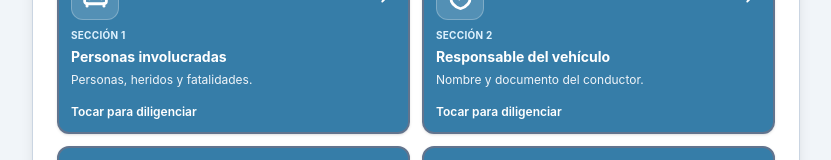
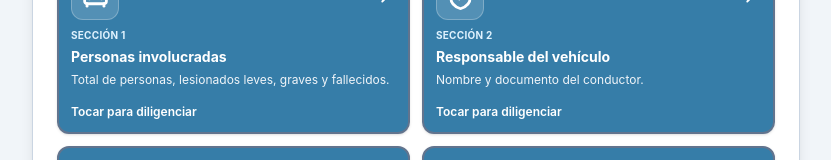
Before and after one commit to YulianoB/DATA-CEA, a Next.js app: page /instructor/practica/siniestros in a window 1280 px wide. Shown: the part 380-540 px from the top of the page, without its empty margins (224-1055 px from the left). Built offline with nearby package versions, Linux system fonts and the light colour scheme; sample sign-in values are in the browser's storage.

Commit message:
Aclarar variables de personas, heridos y fatalidades en siniestros según manual PI PESV

```diff
--- a/app/instructor/practica/siniestros/page.js
+++ b/app/instructor/practica/siniestros/page.js
@@ -814,17 +814,19 @@ export default function SiniestrosPage() {
               )}
           </div>
           <div className="mb-5 grid grid-cols-2 items-stretch gap-3">
-            <TarjetaSeccionSiniestro numero={1} titulo="Personas involucradas" descripcion="Personas, heridos y fatalidades." completada={seccionCompleta(1)} onClick={() => abrirSeccion(1)} />
+            <TarjetaSeccionSiniestro numero={1} titulo="Personas involucradas" descripcion="Total de personas, lesionados leves, graves y fallecidos." completada={seccionCompleta(1)} onClick={() => abrirSeccion(1)} />
             <TarjetaSeccionSiniestro numero={2} titulo="Responsable del vehículo" descripcion="Nombre y documento del conductor." completada={seccionCompleta(2)} onClick={() => abrirSeccion(2)} />
             <TarjetaSeccionSiniestro numero={3} titulo="Descripción del siniestro" descripcion="Relato de los hechos ocurridos." completada={seccionCompleta(3)} onClick={() => abrirSeccion(3)} />
             <TarjetaSeccionSiniestro numero={4} titulo="Revisión del registro" descripcion="Verifique los datos antes de guardar." completada={seccionCompleta(4)} onClick={() => abrirSeccion(4)} />
           </div>
           <AccionesModuloPractica onGuardar={registrarSiniestro} puedeGuardar={puedeGuardar} guardando={guardando} textoGuardar="Registrar Siniestro" />
           {seccionAbierta === 1 && <ModalSeccionSiniestro numero={1} titulo="Personas involucradas" onCancelar={cancelarSeccion} onContinuar={continuarSeccion}>
+            <div className="rounded-lg border border-sky-200 bg-sky-50 p-3 text-xs leading-relaxed text-slate-800">Registre las cifras correspondientes a este siniestro, no el acumulado trimestral. Escriba 0 cuando no haya personas en alguna categoría. Los lesionados y fallecidos forman parte del total de personas involucradas.</div>
             <div>
               <label className="block mb-1 font-semibold text-sm">
                 Personas Involucradas
               </label>
+              <p className="mb-2 text-xs leading-relaxed text-slate-600">Cuente todas las personas directamente involucradas en este siniestro: conductor, pasajeros, peatones u otros actores viales, tanto ilesos como lesionados o fallecidos. No registre aquí el número de vehículos.</p>
 
               <input
                 type="number"
@@ -845,6 +847,7 @@ export default function SiniestrosPage() {
               <label className="block mb-1 font-semibold text-sm">
                 Heridos Leves
               </label>
+              <p className="mb-2 text-xs leading-relaxed text-slate-600">Personas con lesiones que no comprometen su vida, como contusiones, esguinces o heridas menores, generalmente con atención ambulatoria y menos de 30 días de incapacidad.</p>
 
               <input
                 type="number"
@@ -865,6 +868,7 @@ export default function SiniestrosPage() {
               <label className="block mb-1 font-semibold text-sm">
                 Heridos Graves
               </label>
+              <p className="mb-2 text-xs leading-relaxed text-slate-600">Personas con lesiones severas, como fracturas, amputaciones o traumatismos; el manual considera hospitalización superior a 24 horas o incapacidad mayor de 30 días.</p>
 
               <input
                 type="number"
@@ -884,6 +888,7 @@ export default function SiniestrosPage() {
               <label className="block mb-1 font-semibold text-sm">
                 Fatalidades
               </label>
+              <p className="mb-2 text-xs leading-relaxed text-slate-600">Personas que fallecieron a causa del siniestro en el lugar, durante el traslado o dentro de los 30 días posteriores al hecho.</p>
 
               <input
                 type="number"
```
